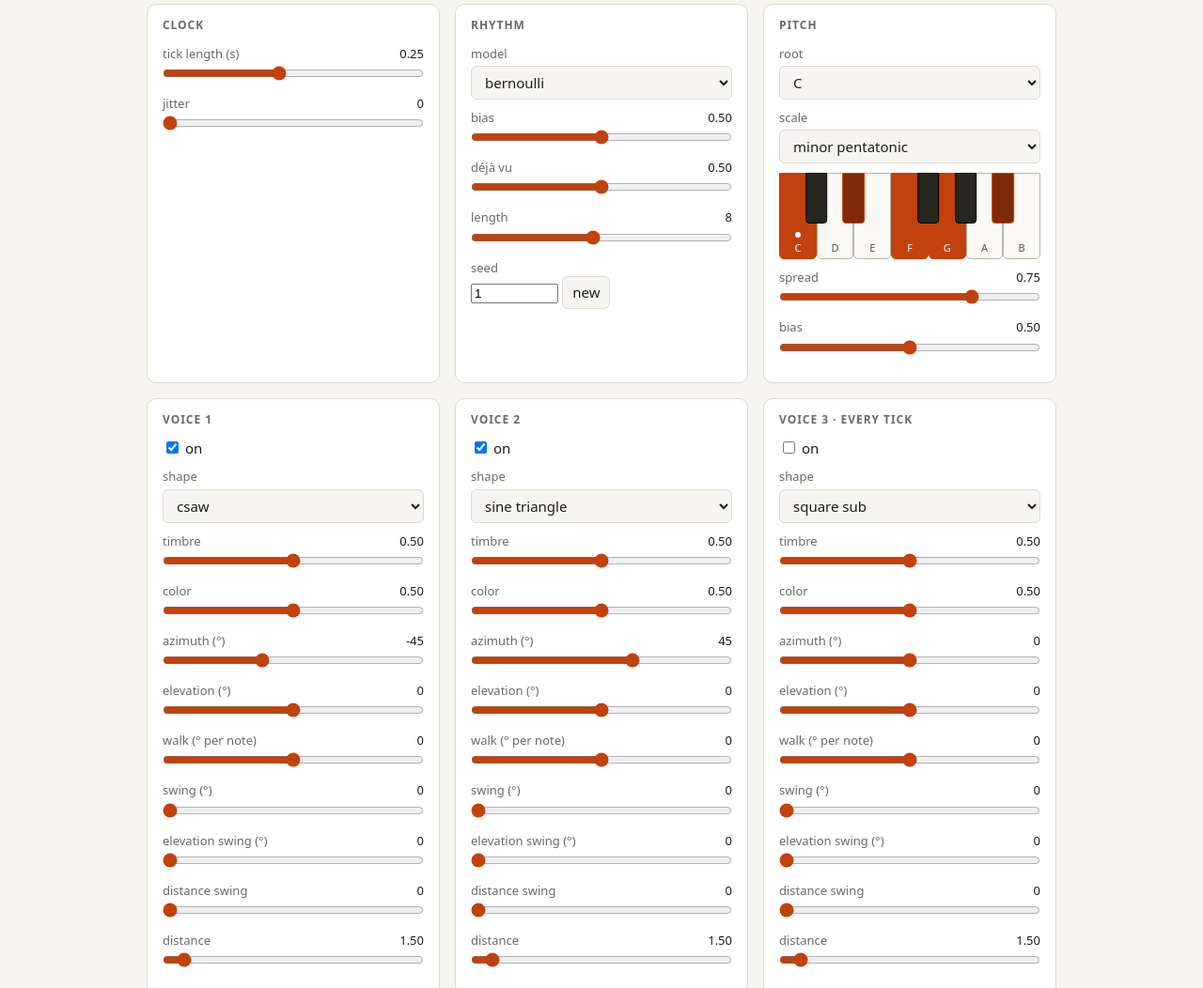
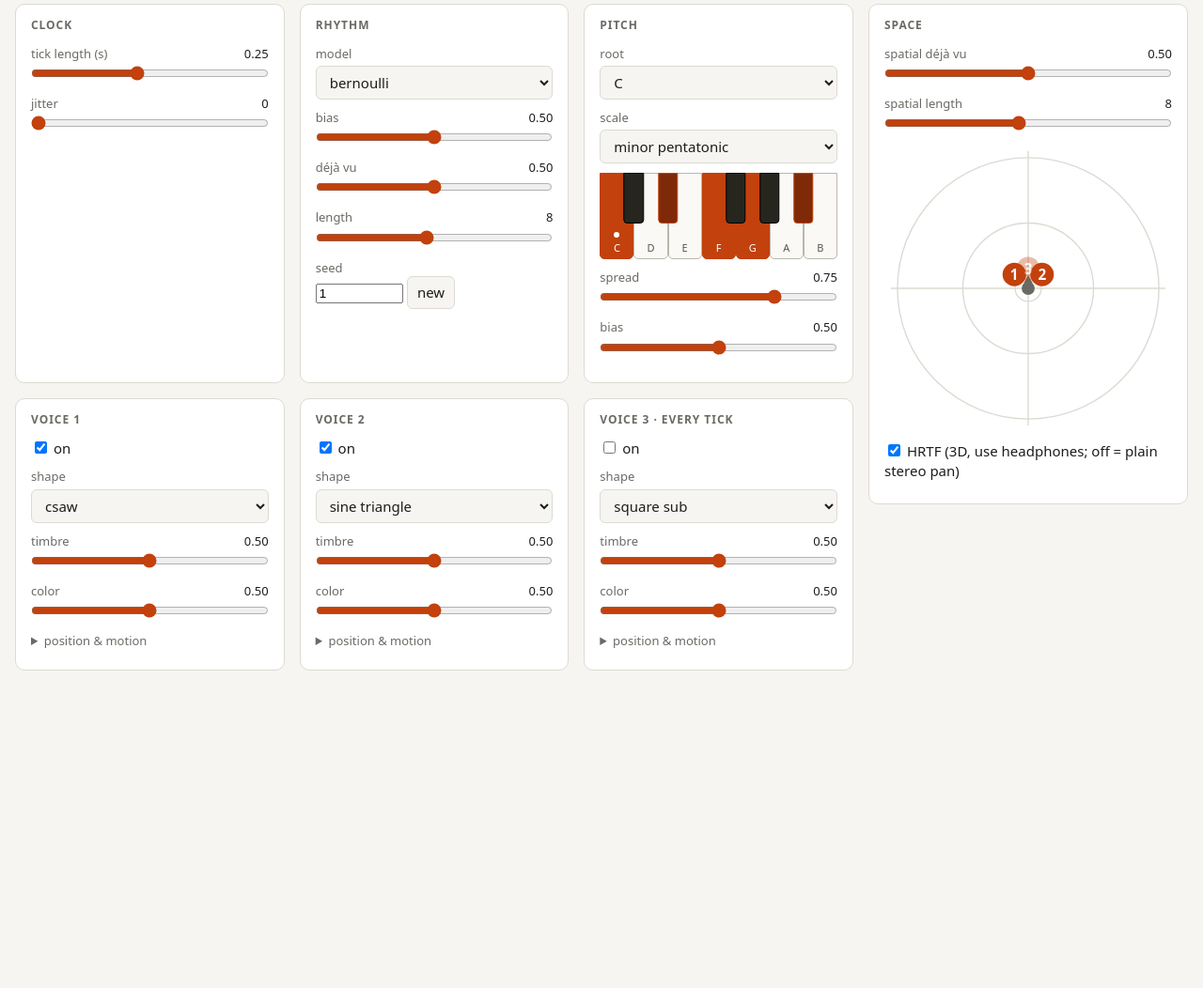
Before and after one commit to datashaman/tangle, a website built with Vite: page index.html in a window 1280 px wide. Shown: the part 145-1197 px from the top of the page at 94% size. After the commit the page ends 875 px from the top, so only its background shows below. Built offline with nearby package versions, Linux system fonts and the light colour scheme.

Commit message:
Sticky Space side column; fold voice position controls
Co-Authored-By: Claude Sonnet 5.5 <noreply@anthropic.com>

```diff
--- a/index.html
+++ b/index.html
@@ -10,10 +10,17 @@
   }
   * { box-sizing: border-box; }
   body { margin: 0; background: var(--bg); color: var(--fg); font: 15px/1.4 system-ui, sans-serif; }
-  main { max-width: 1000px; margin: 0 auto; padding: 16px; }
+  main { max-width: 1400px; margin: 0 auto; padding: 16px; }
   header { display: flex; flex-wrap: wrap; align-items: center; gap: 12px; margin-bottom: 16px; }
   h1 { font-size: 20px; margin: 0 8px 0 0; letter-spacing: .02em; }
   h2 { font-size: 12px; text-transform: uppercase; letter-spacing: .08em; color: var(--muted); margin: 0 0 12px; }
+  .layout { display: grid; gap: 16px; grid-template-columns: 1fr; align-items: start; }
+  @media (min-width: 900px) {
+    .layout { grid-template-columns: 1fr 340px; }
+    #side { position: sticky; top: 16px; max-height: calc(100vh - 32px); overflow: auto; } /* Space stays in view */
+  }
+  details { margin-top: 4px; }
+  summary { cursor: pointer; color: var(--muted); font-size: 13px; margin-bottom: 8px; }
   .grid { display: grid; gap: 16px; grid-template-columns: repeat(auto-fit, minmax(260px, 1fr)); }
   section, .bar { background: var(--card); border: 1px solid var(--line); border-radius: 10px; padding: 14px 16px; }
   .bar { display: flex; flex-wrap: wrap; gap: 8px; align-items: center; margin-bottom: 16px; }
@@ -49,6 +56,6 @@
 <main>
   <header><h1>tangle</h1><button id="go" class="primary" aria-pressed="false">start</button></header>
   <div class="bar" id="presets"></div>
-  <div class="grid" id="app"></div>
+  <div class="layout"><div class="grid" id="app"></div><aside id="side"></aside></div>
 </main>
 <script type="module" src="/src/main.ts"></script>
--- a/src/main.ts
+++ b/src/main.ts
@@ -15,9 +15,10 @@ const app = document.getElementById("app")!;
 const html = (s: string) => Object.assign(document.createElement("div"), { innerHTML: s }).firstElementChild as HTMLElement;
 const fmt = (v: number) => (Number.isInteger(v) ? String(v) : v.toFixed(2));
 
-const section = (title: string) => {
+const side = document.getElementById("side")!;
+const section = (title: string, host: HTMLElement = app) => {
   const s = html(`<section><h2>${title}</h2></section>`);
-  app.append(s);
+  host.append(s);
   return s;
 };
 // Double-click a control (or a dropdown's label) to reset it to its default.
@@ -125,16 +126,18 @@ p.voices.forEach((v, i) => {
   select(s, "shape", SHAPES.map((n, k) => [String(k), n]), String(DEFAULTS.voices[i].shape), () => String(v.shape), (x) => (v.shape = +x));
   slider(s, "timbre", R.timbre, DEFAULTS.voices[i].timbre, () => v.timbre, (x) => (v.timbre = x));
   slider(s, "color", R.color, DEFAULTS.voices[i].color, () => v.color, (x) => (v.color = x));
-  slider(s, "azimuth (°)", R.az, DEFAULTS.voices[i].az, () => v.az, (x) => { v.az = x; updatePanners(); });
-  slider(s, "elevation (°)", R.el, DEFAULTS.voices[i].el, () => v.el, (x) => { v.el = x; updatePanners(); });
-  slider(s, "walk (° per note)", R.walk, DEFAULTS.voices[i].walk, () => v.walk, (x) => { v.walk = x; updatePanners(); });
-  slider(s, "swing (°)", R.swing, DEFAULTS.voices[i].swing, () => v.swing, (x) => { v.swing = x; updatePanners(); });
-  slider(s, "elevation swing (°)", R.swingEl, DEFAULTS.voices[i].swingEl, () => v.swingEl, (x) => { v.swingEl = x; updatePanners(); });
-  slider(s, "distance swing", R.swingDist, DEFAULTS.voices[i].swingDist, () => v.swingDist, (x) => { v.swingDist = x; updatePanners(); });
-  slider(s, "distance", R.dist, DEFAULTS.voices[i].dist, () => v.dist, (x) => { v.dist = x; updatePanners(); });
+  const more = html(`<details><summary>position &amp; motion</summary></details>`); // spatial controls, folded away
+  s.append(more);
+  slider(more, "azimuth (°)", R.az, DEFAULTS.voices[i].az, () => v.az, (x) => { v.az = x; updatePanners(); });
+  slider(more, "elevation (°)", R.el, DEFAULTS.voices[i].el, () => v.el, (x) => { v.el = x; updatePanners(); });
+  slider(more, "walk (° per note)", R.walk, DEFAULTS.voices[i].walk, () => v.walk, (x) => { v.walk = x; updatePanners(); });
+  slider(more, "swing (°)", R.swing, DEFAULTS.voices[i].swing, () => v.swing, (x) => { v.swing = x; updatePanners(); });
+  slider(more, "elevation swing (°)", R.swingEl, DEFAULTS.voices[i].swingEl, () => v.swingEl, (x) => { v.swingEl = x; updatePanners(); });
+  slider(more, "distance swing", R.swingDist, DEFAULTS.voices[i].swingDist, () => v.swingDist, (x) => { v.swingDist = x; updatePanners(); });
+  slider(more, "distance", R.dist, DEFAULTS.voices[i].dist, () => v.dist, (x) => { v.dist = x; updatePanners(); });
 });
 
-const space = section("Space");
+const space = section("Space", side);
 slider(space, "spatial déjà vu", R.spaceDejaVu, DEFAULTS.spaceDejaVu, () => p.spaceDejaVu, (v) => (p.spaceDejaVu = v));
 slider(space, "spatial length", R.spaceLength, DEFAULTS.spaceLength, () => p.spaceLength, (v) => (p.spaceLength = v));
 // Top-down pad: drag a voice around the listener. 10 svg units = 1 distance unit; front is up.
```
